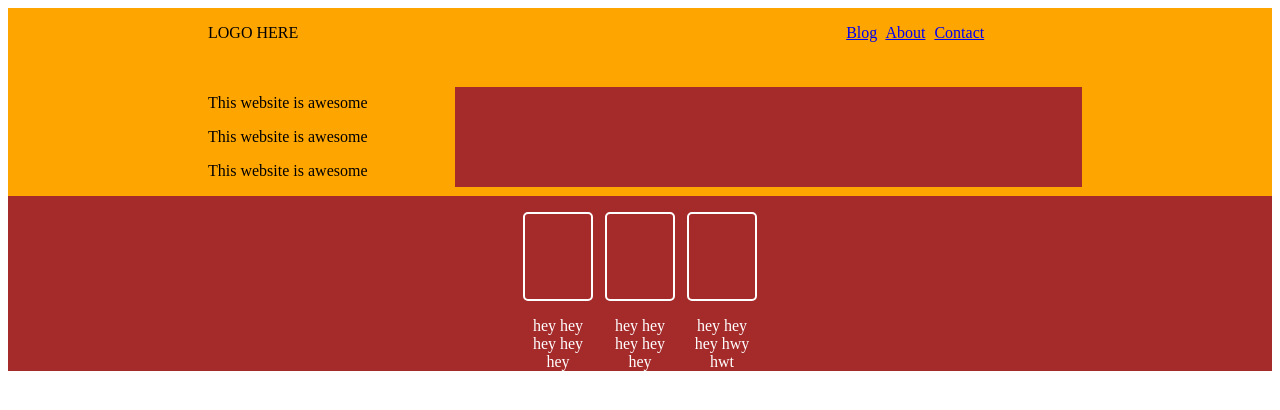
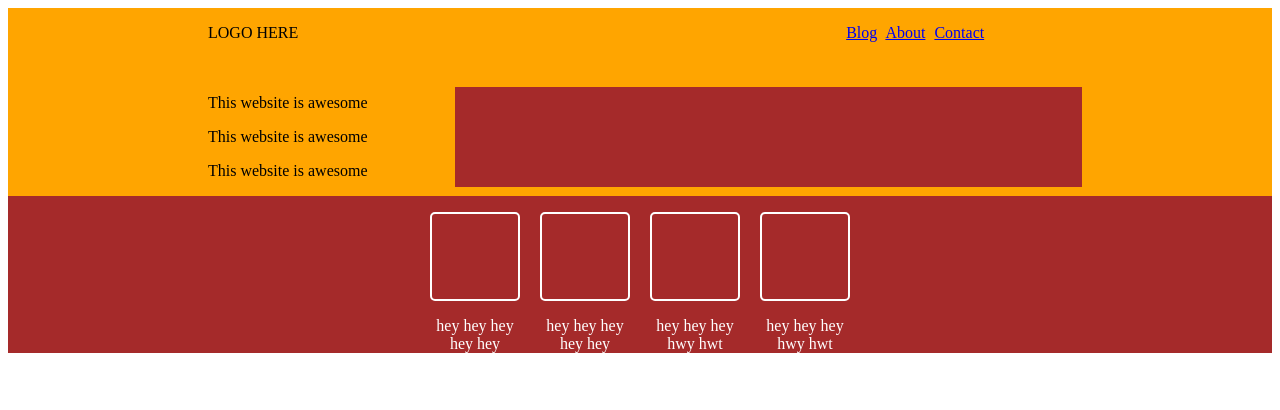
Before and after one commit to lilkelzi/landing-page, a plain HTML site: page index.html in a window 1280 px wide. Drawn offline with Linux system fonts and the light colour scheme.

Commit message:
edited index.html

```diff
--- a/index.html
+++ b/index.html
@@ -7,13 +7,13 @@
 .tainer {
     display:flex;
 justify-content: center;
-column-gap: 12px;
+column-gap: 20px;
 background-color: brown;
 }
 
 #umoh1 { ;
  flex: 0 1 auto;
-width: 70px;
+width: 90px;
 color: #fff;
 }
 
@@ -95,6 +95,7 @@ height: 100px;
 <div id="umoh1"><p id="umoh"></p><center>hey hey hey hey hey</center></div>
 <div id="umoh1"><p id="umoh"></p><center>hey hey hey hey hey</center></div>
 <div id="umoh1"><p id="umoh"></p><center>hey hey hey hwy hwt</center></div>
+<div id="umoh1"><p id="umoh"></p><center>hey hey hey hwy hwt</center></div>
 </div>
 
 
```
